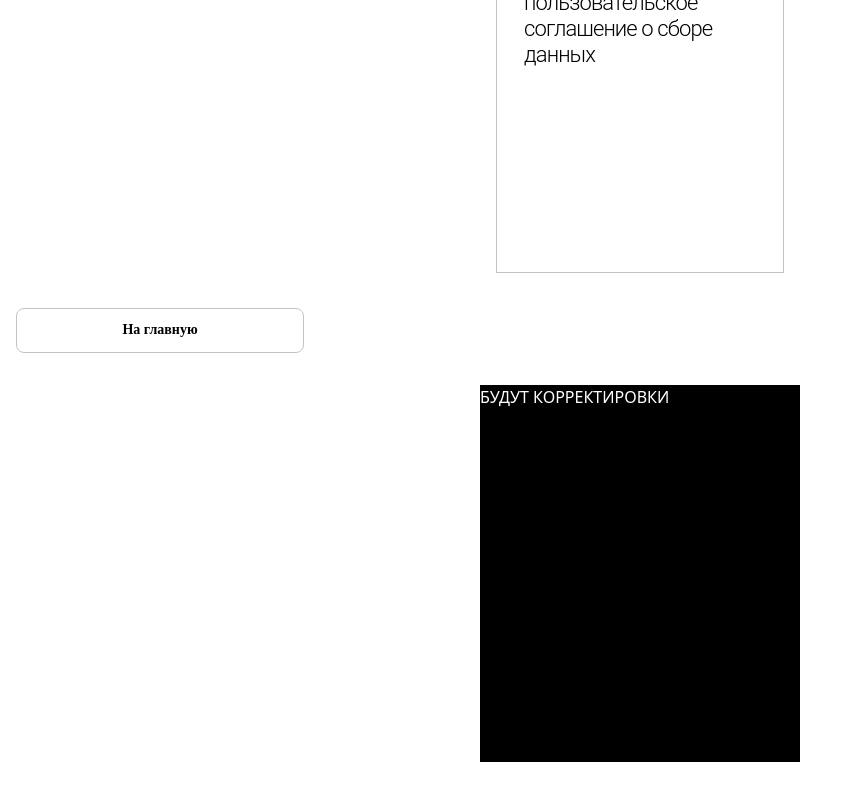
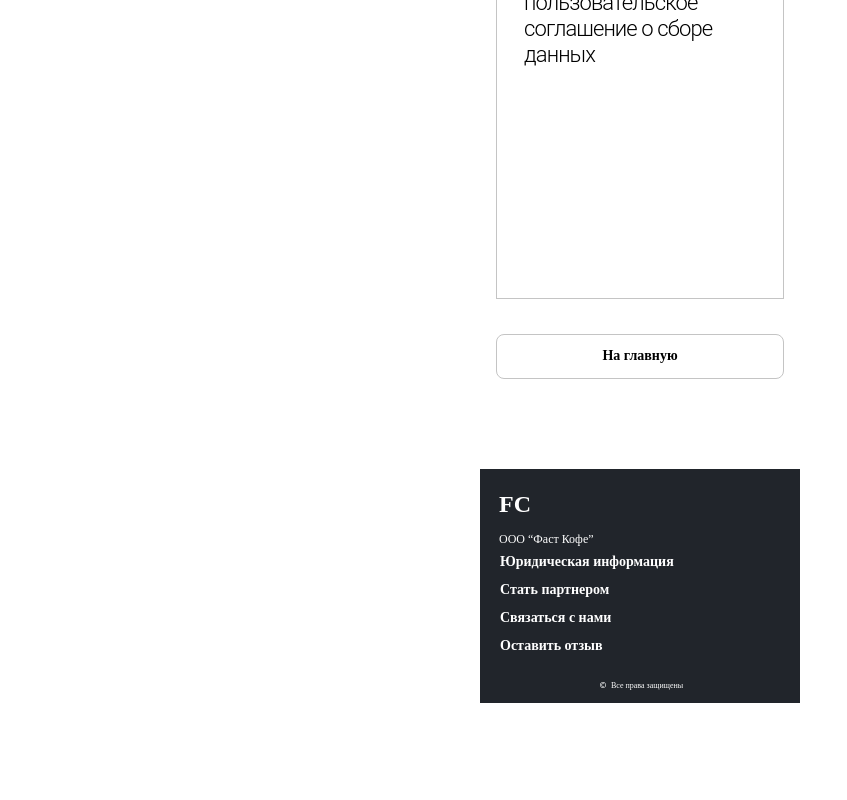
Before and after one commit to AnastasiaEvl/Fcoffe, a React (Create React App) app: page /CDA in a window 1280 px wide. Shown: the part 476-1276 px from the top of the page, without its empty margins (0-847 px from the left). Built offline with nearby package versions, Linux system fonts and the light colour scheme.

Commit message:
add CDA & Legal inf to Burger menu

```diff
--- a/src/BurgerMenu/BurgerMenu.js
+++ b/src/BurgerMenu/BurgerMenu.js
@@ -11,7 +11,7 @@ const BurgerMenu = () => {
     { value: "Наши партнеры", href: "/main3" },
     { value: "Акционные предложения", href: "/main4" },
     { value: "Отзывы о нас", href: "/main4" },
-    { value: "Юридическая информация", href: "/main4" },
+    { value: "Юридическая информация", href: "/Legal" },
     { value: "Контактные данные", href: "/main4" },
     { value: "Стать партнером", href: "/main4" },
     { value: "Связаться с нами", href: "/main4" },
--- a/src/CDA/CDA.css
+++ b/src/CDA/CDA.css
@@ -48,7 +48,7 @@ color: #000000;
 .textCDA{
     margin-left: auto;
     margin-right: auto;
-    height: 542px;
+    height: 568px;
     width: 288px;
 
 
@@ -81,15 +81,23 @@ padding-left:27px;
 color: #000000;
 
 }
-.onMain{
-    margin-left:auto;
+.onMain2{
+    height: 135px;
+    width:320px;
     margin-right: auto;
-    margin-top:32px ;
+    margin-left: auto;
+
+}
+.onMain1{
+
+
+    margin-top:35px ;
+    margin-left: 16px;
     height:45px;
     width: 288px;
     background: rgba(255, 255, 255, 0.72);
 border: 1px solid #C4C4C4;
-box-sizing: border-box;
+cursor: pointer;
 border-radius: 8px;
 
 
@@ -106,12 +114,126 @@ color: #000000;
 
 
 }
-.footer{
+.footers4 {
+    margin-right:auto;
+    margin-left: auto;
+    height:234px;
+    width: 320px;
+    left: 0px;
+    margin-top: 0px;
+
+    border-radius: 0px;
     margin-left: auto;
     margin-right: auto;
-    margin-top:32px;
-    height:377px;
-    width: 320px;
-    background-color: black;
-    color:white;
+    background-color: #21252B;
 }
+
+.FC {
+
+    width: 39px;
+    height: 22px;
+    margin-left: 19px;
+
+
+    font-family: SF UI Display;
+    font-style: normal;
+    font-weight: 900;
+    font-size: 24px;
+    line-height: 29px;
+    color: #FFFFFF;
+    padding-top: 21px;
+}
+
+.mailAdress {
+
+    height: 20px;
+    width: 130px;
+    margin-top: 20px;
+    padding-top: 20px;
+    margin-left: 19px;
+
+    font-family: SF UI Display;
+    font-style: normal;
+    font-weight: 500;
+    font-size: 12px;
+    line-height: 14px;
+
+    color: #FFFFFF;
+}
+
+.letter {
+    padding-right: 5px;
+}
+
+.CDA {
+    margin-left: 19px;
+    width: 97px;
+    height: 18px;
+    font-family: SF UI Display;
+    font-style: normal;
+    font-weight: 300;
+    font-size: 12px;
+    line-height: 18px;
+    margin-top: 39px;
+
+    align-items: left;
+
+    color: #FFFFFF;
+    padding-bottom: 0px;
+
+}
+
+.userCDA {
+    width: 177px;
+    height: 28px;
+    margin-top: 0px;
+
+    font-family: SF UI Display;
+    font-style: normal;
+    font-weight: 500;
+    font-size: 12px;
+    line-height: 28px;
+
+    color: #8A8A8E;
+
+}
+.JI1{
+    cursor:pointer;
+}
+
+.info {
+    width: 187px;
+    height: 112px;
+    margin-left: 20px;
+
+
+    font-family: SF UI Display;
+    font-style: normal;
+    font-weight: 600;
+    font-size: 14px;
+    line-height: 28px;
+
+
+
+    color: #FFFFFF;
+}
+
+.allRights {
+    margin-top: 21px;
+    margin-left: 120px;
+    width: 87px;
+    height: 10px;
+    font-family: SF UI Display;
+    font-style: normal;
+    font-weight: 300;
+    font-size: 8px;
+    line-height: 10px;
+
+    color: #FFFFFF;
+
+}
+
+.rights {
+    padding-right: 5px;
+    padding-bottom: 3px;
+}
--- a/src/CDA/CDA.js
+++ b/src/CDA/CDA.js
@@ -7,8 +7,13 @@ function Cda() {
   function Aform() {
     window.location = "/Aform";
   }
+  function Legal() {
+    window.location = "/Legal";
+  }
 
-  function MainPage() {}
+  function MainPage() {
+    window.location = "/MainPage";
+  }
   return (
     <div className="wrapper2">
       <div className="menu1">
@@ -34,10 +39,31 @@ function Cda() {
           Здесь будет размещено пользовательское соглашение о сборе данных
         </div>
       </div>
-      <div className="onMain" onClick={MainPage}>
-        На главную
+      <div className="onMain2">
+        <div className="onMain1" onClick={MainPage}>
+          На главную
+        </div>
       </div>
-      <div className="footer">БУДУТ КОРРЕКТИРОВКИ</div>
+
+      <div className="footers4">
+        <div className="FC">FC</div>
+        <a href="#" className="a"></a>
+        <div className="CDA">ООО “Фаст Кофе”</div>
+        <div className="info">
+          <div className="JI1" onClick={Legal}>
+            Юридическая информация
+          </div>
+          <div>Стать партнером</div>
+
+          <div>Связаться с нами</div>
+
+          <div>Оставить отзыв</div>
+        </div>
+        <div className="allRights">
+          <img className="rights" src="image/copy.png" />
+          Все права защищены
+        </div>
+      </div>
     </div>
   );
 }
--- a/src/Legal/Legal.css
+++ b/src/Legal/Legal.css
@@ -96,52 +96,121 @@
     cursor: pointer;
 }
 
-.footers {
-    background-color: #21252B;
+.footers3 {
+    height:234px;
+    width: 320px;
+    left: 0px;
+    margin-top: 125px;
+
+    border-radius: 0px;
     margin-left: auto;
     margin-right: auto;
-    height: 234px;
-    width: 320px;
-    color: white;
-    margin-top: 125px;
-    font-family: SF UI Display;
-    font-style: normal;
-    font-weight: 600;
-    font-size: 14px;
-    line-height: 28px;
-    color: #FFFFFF;;
+    background-color: #21252B;
 }
 
 .FC {
+
+    width: 39px;
     height: 22px;
-    width: 39px;
-    left: 19px;
-    color: white;
+    margin-left: 19px;
+
+
     font-family: SF UI Display;
     font-style: normal;
     font-weight: 900;
     font-size: 24px;
     line-height: 29px;
     color: #FFFFFF;
-
+    padding-top: 21px;
 }
 
-.FastCoffe {
-    margin-left: 18px;
-    margin-top: 59px;
-    color: white;
+.mailAdress {
+
+    height: 20px;
+    width: 130px;
+    margin-top: 20px;
+    padding-top: 20px;
+    margin-left: 19px;
+
+    font-family: SF UI Display;
+    font-style: normal;
+    font-weight: 500;
+    font-size: 12px;
+    line-height: 14px;
+
+    color: #FFFFFF;
+}
+
+.letter {
+    padding-right: 5px;
+}
+
+.CDA {
+    margin-left: 19px;
+    width: 97px;
+    height: 18px;
     font-family: SF UI Display;
     font-style: normal;
     font-weight: 300;
     font-size: 12px;
     line-height: 18px;
+    margin-top: 39px;
+
+    align-items: left;
+
+    color: #FFFFFF;
+    padding-bottom: 0px;
+
 }
 
-.LastInf {
-    margin-top: 43px;
-    margin-left: 18px;
-    height: 187px;
-    width: 112px;
-    font-size: 9px;
-    line-height: 14px;
+.userCDA {
+    width: 177px;
+    height: 28px;
+    margin-top: 0px;
+
+    font-family: SF UI Display;
+    font-style: normal;
+    font-weight: 500;
+    font-size: 12px;
+    line-height: 28px;
+
+    color: #8A8A8E;
+
 }
+
+.info {
+    width: 187px;
+    height: 112px;
+    margin-left: 20px;
+
+
+    font-family: SF UI Display;
+    font-style: normal;
+    font-weight: 600;
+    font-size: 14px;
+    line-height: 28px;
+
+
+
+    color: #FFFFFF;
+}
+
+.allRights {
+    margin-top: 21px;
+    margin-left: 120px;
+    width: 87px;
+    height: 10px;
+    font-family: SF UI Display;
+    font-style: normal;
+    font-weight: 300;
+    font-size: 8px;
+    line-height: 10px;
+
+    color: #FFFFFF;
+
+}
+
+.rights {
+    padding-right: 5px;
+    padding-bottom: 3px;
+}
--- a/src/Legal/Legal.js
+++ b/src/Legal/Legal.js
@@ -19,19 +19,19 @@ function Legal() {
     <div className="wrapper2">
       <div className="menu1">
         <a href="#">
-                    <img className="ru" src="./image/RU.svg"/>
+          <img className="ru" src="./image/RU.svg" />
         </a>
         <BurgerMenu></BurgerMenu>
-                <img className="logo" src="./image/logo.svg"/>
+        <img className="logo" src="./image/logo.svg" />
         <div className="enter" onClick={Aform}>
           Войти
         </div>
       </div>
       <div className="lineG">
-                <img className="GLine" src="/image/GreyLine.png"/>
+        <img className="GLine" src="/image/GreyLine.png" />
       </div>
       <div className="titleLegal">
-                <img className="logoI" src="image/logoI.png"/>
+        <img className="logoI" src="image/logoI.png" />
         <div className="textLegal">юридическая информация</div>
       </div>
       <div className="OOO">
@@ -44,22 +44,34 @@ function Legal() {
 
         <a href="#" className="a">
           <div className="legalEmails">
-                        <img className="letters" src="image/mail2.png"/>
+            <img className="letters" src="image/mail2.png" />
             hello@fastcoffee.com
           </div>
         </a>
         <div className="CdaLink" onClick={CDA}>
           Пользовательское соглашение о сборе данных
         </div>
-                <div className="onMain" onClick={MainPage}>
+        <div className="onMain1" onClick={MainPage}>
           На главную
         </div>
       </div>
-            <div className="footers">
+      <div className="footers3">
         <div className="FC">FC</div>
-                <div className="FastCoffe">ООО "Фаст Кофе"</div>
-                <div className="LastInf">
-                    Юридическая информация Стать партнером Связаться с нами Оставить отзыв
+        <a href="#" className="a"></a>
+        <div className="CDA">ООО “Фаст Кофе”</div>
+        <div className="info">
+          <div className="JI1" onClick={Legal}>
+            Юридическая информация
+          </div>
+          <div>Стать партнером</div>
+
+          <div>Связаться с нами</div>
+
+          <div>Оставить отзыв</div>
+        </div>
+        <div className="allRights">
+          <img className="rights" src="image/copy.png" />
+          Все права защищены
         </div>
       </div>
     </div>
--- a/src/MainPage/MainPage.css
+++ b/src/MainPage/MainPage.css
@@ -733,11 +733,11 @@
 
 }
 
-.footer {
-    height: 377px;
+.footer3 {
+    height:234px;
     width: 320px;
     left: 0px;
-    top: 3113px;
+    margin-top: 0px;
 
     border-radius: 0px;
     margin-left: auto;
@@ -758,7 +758,7 @@
     font-size: 24px;
     line-height: 29px;
     color: #FFFFFF;
-    padding-top: 30px;
+    padding-top: 21px;
 }
 
 .mailAdress {
@@ -784,8 +784,8 @@
 
 .CDA {
     margin-left: 19px;
-    width: 265px;
-    height: 108px;
+    width: 97px;
+    height: 18px;
     font-family: SF UI Display;
     font-style: normal;
     font-weight: 300;
@@ -828,8 +828,6 @@
     line-height: 28px;
 
 
-    display: flex;
-    align-items: center;
 
     color: #FFFFFF;
 }
@@ -853,3 +851,7 @@
     padding-right: 5px;
     padding-bottom: 3px;
 }
+
+.JI{
+    cursor:pointer;
+}
--- a/src/MainPage/MainPage.js
+++ b/src/MainPage/MainPage.js
@@ -10,6 +10,9 @@ function MainPage() {
 
   function Rform() {
     window.location = "/Rform";
+  }
+  function Legal() {
+    window.location = "/Legal";
   }
 
   return (
@@ -144,29 +147,19 @@ function MainPage() {
           <div className="order">Разместить заказ</div>
         </a>
       </div>
-      <div className="footer">
+      <div className="footer3">
         <div className="FC">FC</div>
-        <a href="#" className="a">
-          <div className="mailAdress">
-            <img className="letter" src="image/mail.png" />
-            hello@fastcoffee.com
+        <a href="#" className="a"></a>
+        <div className="CDA">ООО “Фаст Кофе”</div>
+        <div className="info">
+          <div className="JI" onClick={Legal}>
+            Юридическая информация
           </div>
-        </a>
-        <div className="CDA">
-          ООО “Фаст Кофе” Свидетельство о регистрации номер 123456789 Выдано
-          Минским горисполкомом Дата выдачи 20.09.2021 УНП 123456789 220034, г.
-          Минск, пл. Сободы, 17
-          <a href="#" className="a">
-            <div className="userCDA">Пользовательское соглашение</div>
-          </a>
-        </div>
-        <div className="info">
-          Юридическая информация
-          <br /> Стать партнером
-          <br />
-          Связаться с нами
-          <br />
-          Оставить отзыв
+          <div>Стать партнером</div>
+
+          <div>Связаться с нами</div>
+
+          <div>Оставить отзыв</div>
         </div>
         <div className="allRights">
           <img className="rights" src="image/copy.png" />
--- a/src/RegistrationForm/AuthorizationForm/AuthorizationForm.js
+++ b/src/RegistrationForm/AuthorizationForm/AuthorizationForm.js
@@ -172,7 +172,7 @@ function AuthorizationForm() {
               </tr>
               <tr>
                 <div className="registration_social_sites">
-                  Регистрация через социальные сети
+                  Войти через социальные сети
                 </div>
               </tr>
               <tr>
```
Lines whose indentation alone changed are shown as unchanged.
